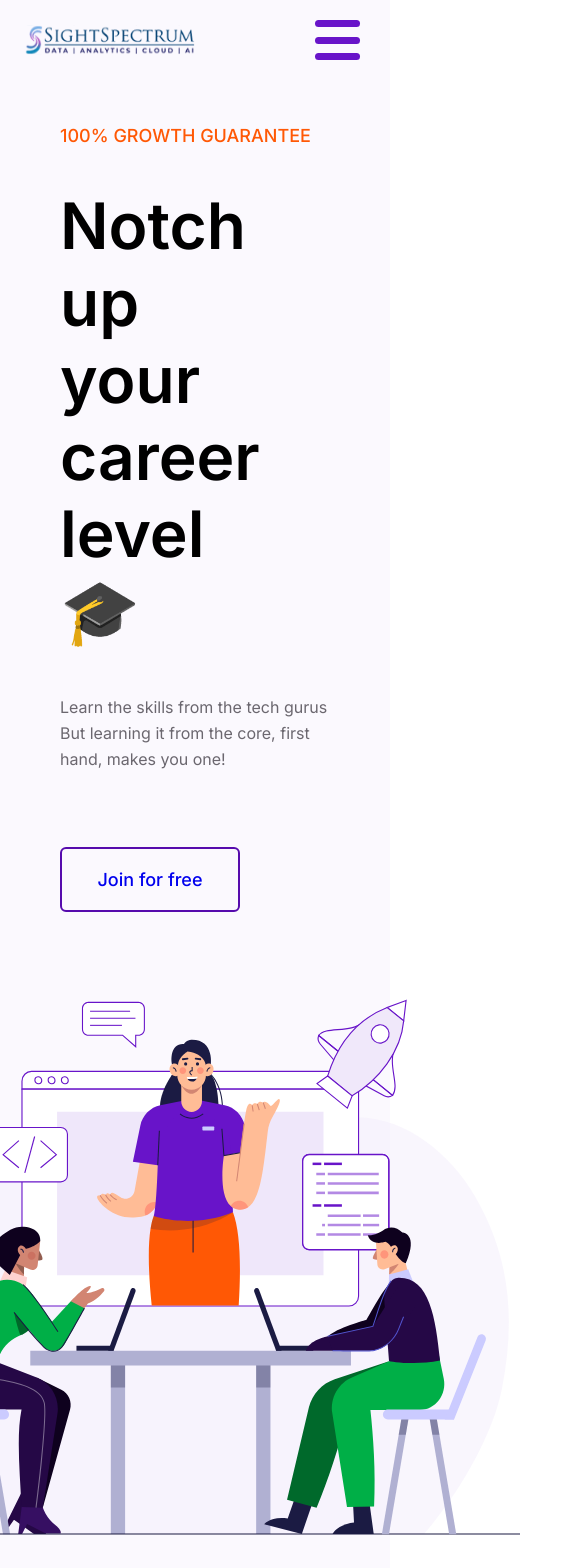
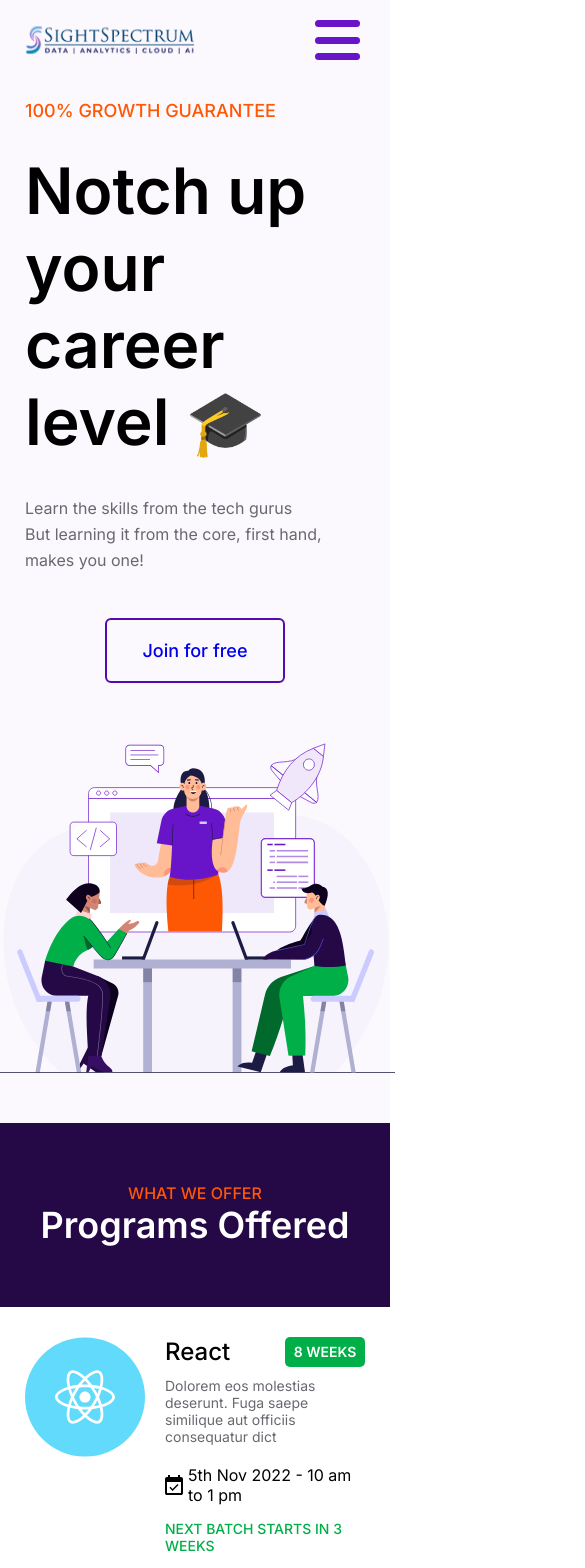
Before and after one commit to Josphine-Swetha23/ssbootcamp, a Next.js app: page / in a window 390 px wide. Shown: the top 1568 px of the page, 585 px wide, since content can reach past the window. Built offline with nearby package versions, Linux system fonts and the light colour scheme; no server answers.

Commit message:
homepage responsive completed

```diff
--- a/pages/index.js
+++ b/pages/index.js
@@ -33,7 +33,7 @@ const HomePage = () => {
             career level 🎓</div>
           <div className={styles.herotag}>Learn the skills from the tech gurus<br />
             But learning it from the core, first hand, makes you one!</div>
-          <div className={styles.enrollbutton}>  <Link href="/enroll" >Join for free</Link> </div>
+          <div className={`${styles.enrollbutton} ${styles.flexcenter}`}>  <Link href="/enroll" >Join for free</Link> </div>
 
 
 
--- a/styles/globals.css
+++ b/styles/globals.css
@@ -45,6 +45,9 @@ button {
   display: flex;
   justify-content: center;
 }
+.swiper {
+  width: 400px;
+}
 
 input::-webkit-outer-spin-button,
 ::-webkit-inner-spin-button {
--- a/styles/index.module.css
+++ b/styles/index.module.css
@@ -138,7 +138,7 @@
 .wrapper2card {
   display: flex;
   gap: 20px;
-  height: 260px;
+
   width: 500px;
   background: var(--color-white);
 
@@ -148,6 +148,7 @@
   display: flex;
   justify-content: space-between;
 }
+
 .cardtitle {
   font-size: 24px;
   font-weight: 500;
@@ -194,6 +195,7 @@
 .button1 a {
   color: black;
 }
+
 .button2 a {
   color: black;
 }
@@ -359,6 +361,9 @@
   margin-top: 40px;
   margin-bottom: 60px;
 }
+.flexcenter {
+  margin: 0 auto;
+}
 .wrapper5 {
   display: flex;
   flex-direction: column;
@@ -431,7 +436,33 @@
 }
 
 @media screen and (max-width: 450px) {
+  .heroimg {
+    height: 400px;
+    width: 400px;
+  }
+  .herotitle {
+    width: 100%;
+  }
+  .wrapper1 {
+    padding: 15px 25px;
+    gap: 25px;
+  }
+  .wrapper1l {
+    gap: 25px;
+  }
+  .wrapper2 {
+    padding: 15px 25px;
+  }
+  .wrapper3 {
+    padding: 15px 25px;
+  }
+  .wrappertxt3 {
+    text-align: center;
+  }
   .numwrappers1 {
+  }
+  .biconwrapper {
+    padding: 0px 20px;
   }
   .swiper {
     display: none;
@@ -449,4 +480,7 @@
   .numwrapper {
     width: 400px;
   }
+  .wrapper2card {
+    width: 400px;
+  }
 }
```
